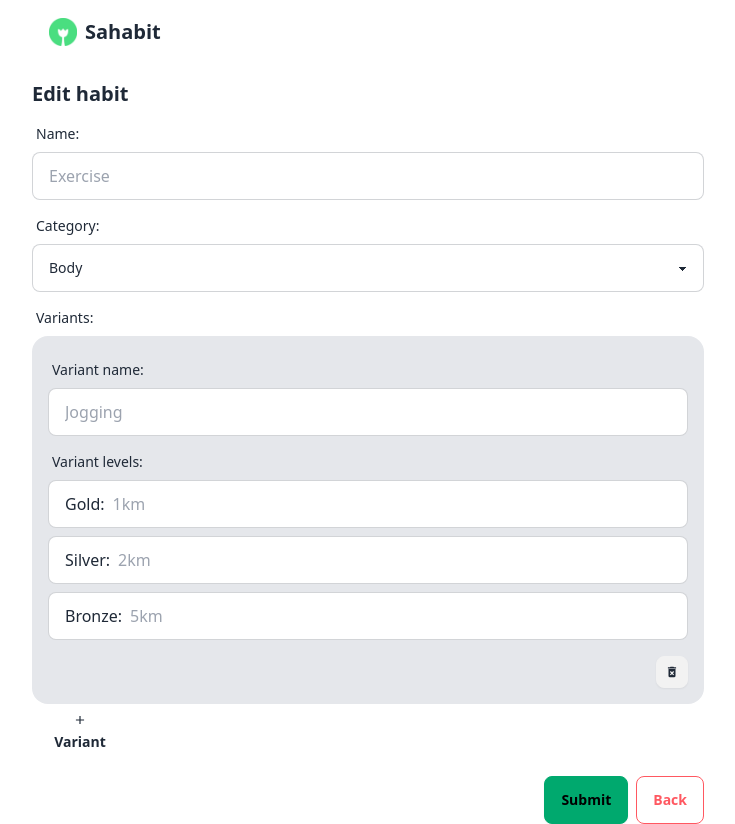
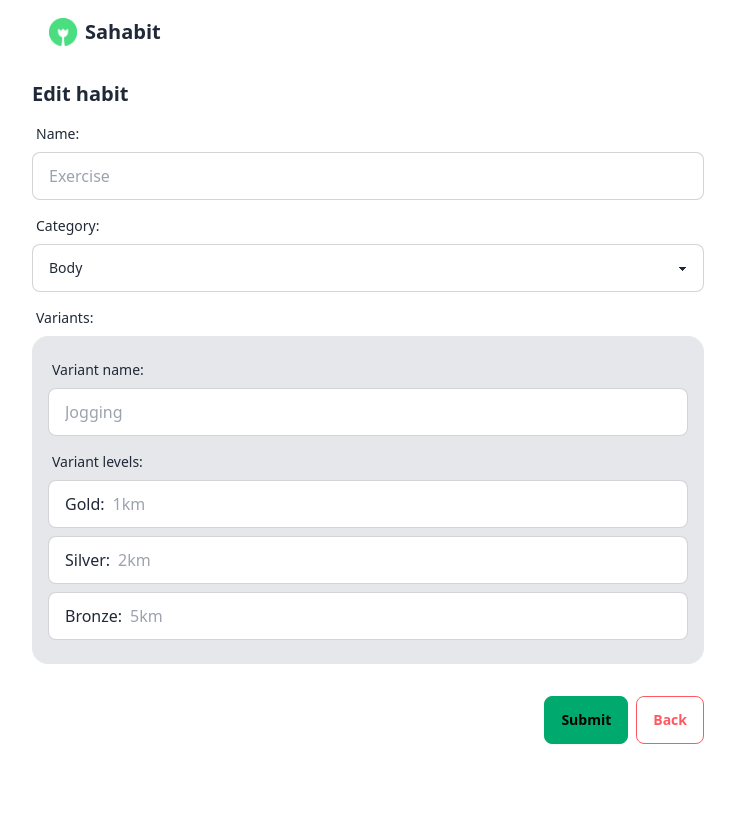
Before and after one commit to budiigunawan/sahabit, a React (Vite) app: page /edit-habit/123 in a window 1280 px wide. Shown: the whole page, without its empty margins (272-1007 px from the left). After the commit the page ends 800 px from the top, so only its background shows below. Built offline with nearby package versions, Linux system fonts and the light colour scheme.

Commit message:
feat: hide variant buttons

```diff
--- a/src/routes/add-habit.tsx
+++ b/src/routes/add-habit.tsx
@@ -1,5 +1,4 @@
 import { Layout } from '../components/layout';
-import { MdAdd, MdDeleteForever } from 'react-icons/md';
 import { Link, Form, redirect } from 'react-router-dom';
 import { Habit } from '../types/habit-type';
 import { createHabit } from '../habits';
@@ -123,16 +122,8 @@ export const AddHabit = () => {
                   />
                 </label>
               </div>
-              <div className='card-actions justify-end'>
-                <button type='button' className='btn btn-square btn-sm'>
-                  <MdDeleteForever />
-                </button>
-              </div>
             </div>
           </div>
-          <button type='button' className='btn btn-sm btn-ghost w-24 mt-2'>
-            <MdAdd /> Variant
-          </button>
         </div>
         <div className='mt-8 flex gap-2 justify-end'>
           <button type='submit' className='btn btn-success'>
--- a/src/routes/edit-habit.tsx
+++ b/src/routes/edit-habit.tsx
@@ -1,5 +1,4 @@
 import { Layout } from '../components/layout';
-import { MdAdd, MdDeleteForever } from 'react-icons/md';
 import { Link, Form, redirect, useLoaderData } from 'react-router-dom';
 import { editHabit, getHabit } from '../habits';
 import { Habit } from '../types/habit-type';
@@ -139,16 +138,8 @@ export const EditHabit = () => {
                   />
                 </label>
               </div>
-              <div className='card-actions justify-end'>
-                <button type='button' className='btn btn-square btn-sm'>
-                  <MdDeleteForever />
-                </button>
-              </div>
             </div>
           </div>
-          <button type='button' className='btn btn-sm btn-ghost w-24 mt-2'>
-            <MdAdd /> Variant
-          </button>
         </div>
         <div className='mt-8 flex gap-2 justify-end'>
           <button type='submit' className='btn btn-success'>
```
